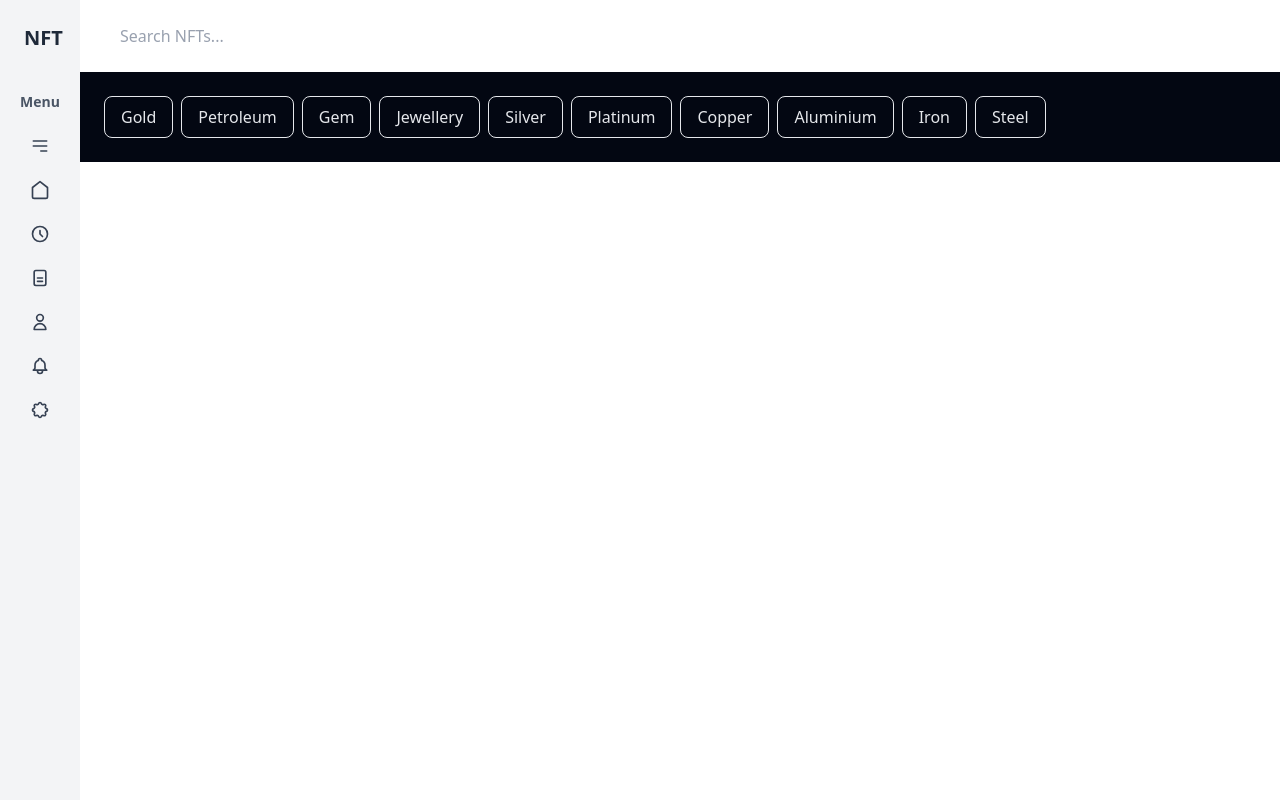
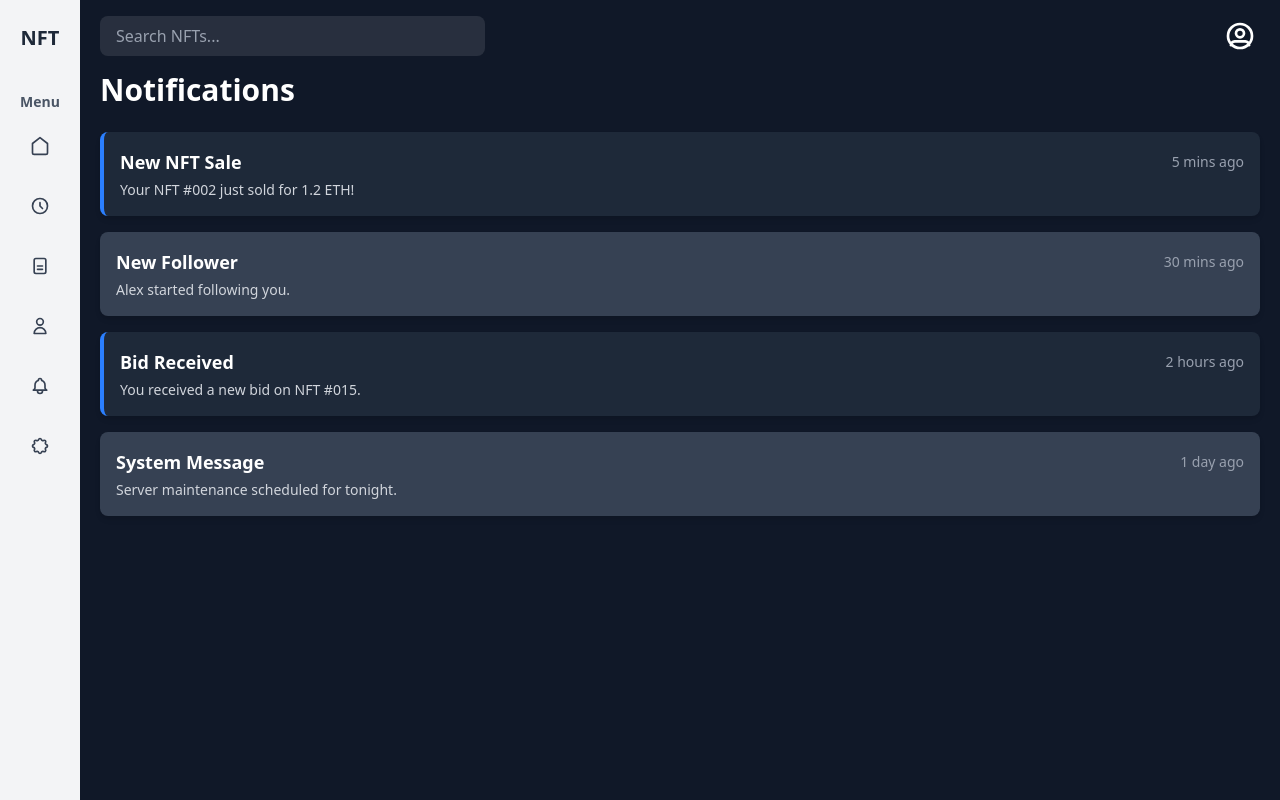
Before and after one commit to Dasundh99/nft_marketplace, a React (Vite) app in the folder client/: page /notifications in a window 1280 px wide. Shown: the top 800 px of the page. Built offline with nearby package versions, Linux system fonts and the light colour scheme; no server answers.

Commit message:
navigaion

```diff
--- a/client/package.json
+++ b/client/package.json
@@ -13,7 +13,8 @@
     "@tailwindcss/vite": "^4.1.11",
     "axios": "^1.10.0",
     "react": "^19.1.0",
-    "react-dom": "^19.1.0"
+    "react-dom": "^19.1.0",
+    "react-router-dom": "^7.7.1"
   },
   "devDependencies": {
     "@eslint/js": "^9.25.0",
--- a/client/src/App.tsx
+++ b/client/src/App.tsx
@@ -1,32 +1,88 @@
-import {useEffect } from 'react'
-import './App.css'
-import axios from 'axios'
-import './index.css';
-
-import Home from './pages/Home'
+import { useEffect } from "react";
+import { BrowserRouter, Routes, Route } from "react-router-dom";
+import axios from "axios";
+import Layout from "./components/Layouts/Layout";
+import Home from "./pages/Home";
+import Settings from "./pages/Settings";
+import Notifications from "./pages/Notiication";
 
 function App() {
-  // const [array, setArray] = useState<string[]>([])
-
   const fetchAPI = async () => {
     try {
-      const response = await axios.get('http://localhost:3000/api')
-      console.log(response.data)
-      // setArray(response.data.assets)
+      const response = await axios.get("http://localhost:3000/api");
+      console.log(response.data);
     } catch (error) {
-      console.error('Error fetching data:', error)
+      console.error("Error fetching data:", error);
     }
-  }
+  };
 
   useEffect(() => {
-    fetchAPI()
-  }, [])
+    fetchAPI();
+  }, []);
 
   return (
-    <div className="bg-gray-900 text-white min-h-screen">
-      <Home />
-    </div>
-  )
+    <BrowserRouter>
+      <Routes>
+        {/* Wrap pages with Layout */}
+        <Route
+          path="/"
+          element={
+            <Layout>
+              <Home />
+            </Layout>
+          }
+        />
+        <Route
+          path="/home"
+          element={
+            <Layout>
+              <Home />
+            </Layout>
+          }
+        />
+        <Route
+          path="/settings"
+          element={
+            <Layout>
+              <Settings />
+            </Layout>
+          }
+        />
+        <Route
+          path="/notifications"
+          element={
+            <Layout>
+              <Notifications />
+            </Layout>
+          }
+        />
+        {/* <Route
+          path="/settings"
+          element={
+            <Layout>
+              <Settings />
+            </Layout>
+          }
+        /> */}
+        {/* <Route
+          path="/settings"
+          element={
+            <Layout>
+              <Settings />
+            </Layout>
+          }
+        /> */}
+        {/* <Route
+          path="/settings"
+          element={
+            <Layout>
+              <Settings />
+            </Layout>
+          }
+        /> */}
+      </Routes>
+    </BrowserRouter>
+  );
 }
 
-export default App
+export default App;
--- /dev/null
+++ b/client/src/components/Layouts/Layout.tsx
@@ -0,0 +1,21 @@
+import React from "react";
+import SideNav from "../SideNav/SideNav";
+import Header from "../../pages/Header";
+
+interface LayoutProps {
+  children: React.ReactNode;
+}
+
+const Layout: React.FC<LayoutProps> = ({ children }) => {
+  return (
+    <div className="flex min-h-screen bg-gray-900 text-white">
+      <SideNav />
+      <div className="flex flex-col flex-grow">
+        <Header />
+        <main className="flex-grow overflow-auto">{children}</main>
+      </div>
+    </div>
+  );
+};
+
+export default Layout;
--- a/client/src/components/SideNav/SideNav.tsx
+++ b/client/src/components/SideNav/SideNav.tsx
@@ -1,74 +1,119 @@
 import React from "react";
+import { Link } from "react-router-dom";
 
 const SideNav: React.FC = () => {
   return (
-    <div className="fixed top-0 left-0 w-20 h-screen bg-gray-100 dark:bg-gray-800 p-4 transition-colors duration-200">
-      <div className="text-center p-2">
+    <div className="fixed top-0 left-0 w-20 h-screen bg-gray-100 dark:bg-gray-800 p-4 transition-colors duration-200 flex flex-col items-center">
+      <div className="text-center p-2 mb-8">
         <h2 className="text-xl font-bold text-gray-800 dark:text-gray-100">NFT</h2>
       </div>
-      <p className="pt-8 text-center text-sm font-bold text-gray-600 dark:text-gray-400">Menu</p>
-      <ul className="mt-4 space-y-2">
-        {/* Menu Icon */}
-        <li>
-          <a href="#" className="flex p-2 rounded hover:bg-gray-200 dark:hover:bg-gray-700 text-gray-700 dark:text-gray-200 items-center justify-center">
-            <svg className="w-5 h-5" fill="none" stroke="currentColor" viewBox="0 0 24 24">
-              <path strokeLinecap="round" strokeLinejoin="round" strokeWidth={2} d="M4 6h16M4 12h16m-7 6h7" />
-            </svg>
-          </a>
-        </li>
-
+      <p className="text-center text-sm font-bold text-gray-600 dark:text-gray-400 mb-4">Menu</p>
+      <ul className="space-y-6">
         {/* Home Icon */}
         <li>
-          <a href="#" className="flex p-2 rounded hover:bg-gray-200 dark:hover:bg-gray-700 text-gray-700 dark:text-gray-200 items-center justify-center">
-            <svg className="w-5 h-5" fill="none" stroke="currentColor" viewBox="0 0 24 24">
+          <Link
+            to="/home"
+            className="flex p-2 rounded hover:bg-gray-200 dark:hover:bg-gray-700 text-gray-700 dark:text-gray-200 items-center justify-center"
+          >
+            <svg
+              className="w-5 h-5"
+              fill="none"
+              stroke="currentColor"
+              viewBox="0 0 24 24"
+            >
               <path strokeLinecap="round" strokeLinejoin="round" strokeWidth={2} d="M3 9l9-7 9 7v11a2 2 0 01-2 2H5a2 2 0 01-2-2V9z" />
             </svg>
-          </a>
+          </Link>
         </li>
 
         {/* Clock Icon */}
         <li>
-          <a href="#" className="flex p-2 rounded hover:bg-gray-200 dark:hover:bg-gray-700 text-gray-700 dark:text-gray-200 items-center justify-center">
-            <svg className="w-5 h-5" fill="none" stroke="currentColor" viewBox="0 0 24 24">
+          <Link
+            to="/clock"
+            className="flex p-2 rounded hover:bg-gray-200 dark:hover:bg-gray-700 text-gray-700 dark:text-gray-200 items-center justify-center"
+          >
+            <svg
+              className="w-5 h-5"
+              fill="none"
+              stroke="currentColor"
+              viewBox="0 0 24 24"
+            >
               <path strokeLinecap="round" strokeLinejoin="round" strokeWidth={2} d="M12 8v4l3 3m6-3a9 9 0 11-18 0 9 9 0 0118 0z" />
             </svg>
-          </a>
+          </Link>
         </li>
 
         {/* File Icon */}
         <li>
-          <a href="#" className="flex p-2 rounded hover:bg-gray-200 dark:hover:bg-gray-700 text-gray-700 dark:text-gray-200 items-center justify-center">
-            <svg className="w-5 h-5" fill="none" stroke="currentColor" viewBox="0 0 24 24">
+          <Link
+            to="/files"
+            className="flex p-2 rounded hover:bg-gray-200 dark:hover:bg-gray-700 text-gray-700 dark:text-gray-200 items-center justify-center"
+          >
+            <svg
+              className="w-5 h-5"
+              fill="none"
+              stroke="currentColor"
+              viewBox="0 0 24 24"
+            >
               <path strokeLinecap="round" strokeLinejoin="round" strokeWidth={2} d="M9 12h6m-6 4h6m2 5H7a2 2 0 01-2-2V5a2 2 0 012-2h10a2 2 0 012 2v14a2 2 0 01-2 2z" />
             </svg>
-          </a>
+          </Link>
         </li>
 
         {/* User Icon */}
         <li>
-          <a href="#" className="flex p-2 rounded hover:bg-gray-200 dark:hover:bg-gray-700 text-gray-700 dark:text-gray-200 items-center justify-center">
-            <svg className="w-5 h-5" fill="none" stroke="currentColor" viewBox="0 0 24 24">
+          <Link
+            to="/user"
+            className="flex p-2 rounded hover:bg-gray-200 dark:hover:bg-gray-700 text-gray-700 dark:text-gray-200 items-center justify-center"
+          >
+            <svg
+              className="w-5 h-5"
+              fill="none"
+              stroke="currentColor"
+              viewBox="0 0 24 24"
+            >
               <path strokeLinecap="round" strokeLinejoin="round" strokeWidth={2} d="M16 7a4 4 0 11-8 0 4 4 0 018 0zM12 14a7 7 0 00-7 7h14a7 7 0 00-7-7z" />
             </svg>
-          </a>
+          </Link>
         </li>
 
         {/* Bell Icon */}
         <li>
-          <a href="#" className="flex p-2 rounded hover:bg-gray-200 dark:hover:bg-gray-700 text-gray-700 dark:text-gray-200 items-center justify-center">
-            <svg className="w-5 h-5" fill="none" stroke="currentColor" viewBox="0 0 24 24">
+          <Link
+            to="/notifications"
+            className="flex p-2 rounded hover:bg-gray-200 dark:hover:bg-gray-700 text-gray-700 dark:text-gray-200 items-center justify-center"
+          >
+            <svg
+              className="w-5 h-5"
+              fill="none"
+              stroke="currentColor"
+              viewBox="0 0 24 24"
+            >
               <path strokeLinecap="round" strokeLinejoin="round" strokeWidth={2} d="M15 17h5l-1.405-1.405A2.032 2.032 0 0118 14.158V11a6.002 6.002 0 00-4-5.659V5a2 2 0 10-4 0v.341C7.67 6.165 6 8.388 6 11v3.159c0 .538-.214 1.055-.595 1.436L4 17h5m6 0v1a3 3 0 11-6 0v-1m6 0H9" />
             </svg>
-          </a>
+          </Link>
         </li>
 
         {/* Settings Icon */}
         <li>
-          <a href="#" className="flex p-2 rounded hover:bg-gray-200 dark:hover:bg-gray-700 text-gray-700 dark:text-gray-200 items-center justify-center">
-            <svg className="w-5 h-5" fill="none" stroke="currentColor" viewBox="0 0 24 24">
-              <path strokeLinecap="round" strokeLinejoin="round" strokeWidth={2} d="M10.325 4.317c.426-1.756 2.924-1.756 3.35 0a1.724 1.724 0 002.573 1.066c1.543-.94 3.31.826 2.37 2.37a1.724 1.724 0 001.065 2.572c1.756.426 1.756 2.924 0 3.35a1.724 1.724 0 00-1.066 2.573c.94 1.543-.826 3.31-2.37 2.37a1.724 1.724 0 00-2.572 1.065c-.426 1.756-2.924 1.756-3.35 0a1.724 1.724 0 00-2.573-1.066c-1.543.94-3.31-.826-2.37-2.37a1.724 1.724 0 00-1.065-2.572c-1.756-.426-1.756-2.924 0-3.35a1.724 1.724 0 001.066-2.573c-.94-1.543.826-3.31 2.37-2.37.996.608 2.296.07 2.572-1.065z" />
+          <Link
+            to="/settings"
+            className="flex p-2 rounded hover:bg-gray-200 dark:hover:bg-gray-700 text-gray-700 dark:text-gray-200 items-center justify-center"
+          >
+            <svg
+              className="w-5 h-5"
+              fill="none"
+              stroke="currentColor"
+              viewBox="0 0 24 24"
+            >
+              <path
+                strokeLinecap="round"
+                strokeLinejoin="round"
+                strokeWidth={2}
+                d="M10.325 4.317c.426-1.756 2.924-1.756 3.35 0a1.724 1.724 0 002.573 1.066c1.543-.94 3.31.826 2.37 2.37a1.724 1.724 0 001.065 2.572c1.756.426 1.756 2.924 0 3.35a1.724 1.724 0 00-1.066 2.573c.94 1.543-.826 3.31-2.37 2.37a1.724 1.724 0 00-2.572 1.065c-.426 1.756-2.924 1.756-3.35 0a1.724 1.724 0 00-2.573-1.066c-1.543.94-3.31-.826-2.37-2.37a1.724 1.724 0 00-1.065-2.572c-1.756-.426-1.756-2.924 0-3.35a1.724 1.724 0 001.066-2.573c-.94-1.543.826-3.31 2.37-2.37.996.608 2.296.07 2.572-1.065z"
+              />
             </svg>
-          </a>
+          </Link>
         </li>
       </ul>
     </div>
--- a/client/src/pages/Header.tsx
+++ b/client/src/pages/Header.tsx
@@ -2,7 +2,7 @@ import React from "react";
 
 const Header: React.FC = () => {
   return (
-    <section className="px-6 py-4 bg-gradient-to-b from-black-700 to-black-900 flex items-center justify-between">
+    <section className="pl-25 px-6 py-4 bg-gradient-to-b from-black-700 to-black-900 flex items-center justify-between">
       <div className="flex items-center w-1/3">
         <input
           type="text"
--- a/client/src/pages/Home.tsx
+++ b/client/src/pages/Home.tsx
@@ -1,18 +1,31 @@
-// Home.tsx
 import React from "react";
-import Header from "./Header";
 import Categories from "./Categories";
-import SideNav from "../components/SideNav/SideNav";
 
 const Home: React.FC = () => {
   return (
-    <div>
-      <div className="flex">
-        <SideNav />
-        <div className="ml-20 flex-1 bg-white dark:bg-gray-900 transition-colors duration-200 h-[2000px]">
-          <div className="">
-            <Header />
-            <Categories />
+    <div className="flex">
+      <div className="ml-20 flex-1 bg-white dark:bg-gray-900 transition-colors duration-200 min-h-screen">
+        {/* Header and Categories */}
+        <div>
+          <Categories />
+        </div>
+
+        {/* Five horizontal sections */}
+        <div className="flex flex-col">
+          <div className="h-[500px] bg-gray-300 flex items-center justify-center">
+            <p>Section 1</p>
+          </div>
+          <div className="h-[500px] bg-gray-400 flex items-center justify-center">
+            <p>Section 2</p>
+          </div>
+          <div className="h-[500px] bg-gray-500 flex items-center justify-center">
+            <p>Section 3</p>
+          </div>
+          <div className="h-[500px] bg-gray-700 flex items-center justify-center">
+            <p>Section 4</p>
+          </div>
+          <div className="h-[500px] bg-gray-900 flex items-center justify-center">
+            <p>Section 5</p>
           </div>
         </div>
       </div>
--- /dev/null
+++ b/client/src/pages/Notiication.tsx
@@ -0,0 +1,58 @@
+import React from "react";
+
+const notifications = [
+  {
+    id: 1,
+    title: "New NFT Sale",
+    message: "Your NFT #002 just sold for 1.2 ETH!",
+    time: "5 mins ago",
+    unread: true,
+  },
+  {
+    id: 2,
+    title: "New Follower",
+    message: "Alex started following you.",
+    time: "30 mins ago",
+    unread: false,
+  },
+  {
+    id: 3,
+    title: "Bid Received",
+    message: "You received a new bid on NFT #015.",
+    time: "2 hours ago",
+    unread: true,
+  },
+  {
+    id: 4,
+    title: "System Message",
+    message: "Server maintenance scheduled for tonight.",
+    time: "1 day ago",
+    unread: false,
+  },
+];
+
+const Notifications: React.FC = () => {
+  return (
+    <div className="ml-25 mr-5 text-white">
+      <h1 className="text-3xl font-bold mb-6">Notifications</h1>
+      <div className="space-y-4">
+        {notifications.map((note) => (
+          <div
+            key={note.id}
+            className={`p-4 rounded-lg shadow-md ${
+              note.unread ? "bg-gray-800 border-l-4 border-blue-500" : "bg-gray-700"
+            }`}
+          >
+            <div className="flex justify-between items-center mb-1">
+              <h2 className="text-lg font-semibold">{note.title}</h2>
+              <span className="text-sm text-gray-400">{note.time}</span>
+            </div>
+            <p className="text-sm text-gray-300">{note.message}</p>
+          </div>
+        ))}
+      </div>
+    </div>
+  );
+};
+
+export default Notifications;
--- /dev/null
+++ b/client/src/pages/Settings.tsx
@@ -0,0 +1,42 @@
+import React, { useState } from "react";
+
+const Settings: React.FC = () => {
+  const [darkMode, setDarkMode] = useState(false);
+  const [notifications, setNotifications] = useState(true);
+
+  return (
+    <div className="ml-25 min-h-screen bg-white dark:bg-gray-900 text-gray-800 dark:text-gray-100">
+      <h2 className="text-3xl font-bold mb-6">Settings</h2>
+
+      <div className="space-y-6">
+        {/* Theme Toggle */}
+        <div>
+          <h3 className="text-lg font-semibold mb-2">Appearance</h3>
+          <label className="flex items-center gap-2">
+            <input
+              type="checkbox"
+              checked={darkMode}
+              onChange={() => setDarkMode(!darkMode)}
+            />
+            Enable Dark Mode
+          </label>
+        </div>
+
+        {/* Notifications */}
+        <div>
+          <h3 className="text-lg font-semibold mb-2">Notifications</h3>
+          <label className="flex items-center gap-2">
+            <input
+              type="checkbox"
+              checked={notifications}
+              onChange={() => setNotifications(!notifications)}
+            />
+            Receive email alerts
+          </label>
+        </div>
+      </div>
+    </div>
+  );
+};
+
+export default Settings;
```
Also changed, not shown: 1 other file (tests, documents, lock files or other folders).
